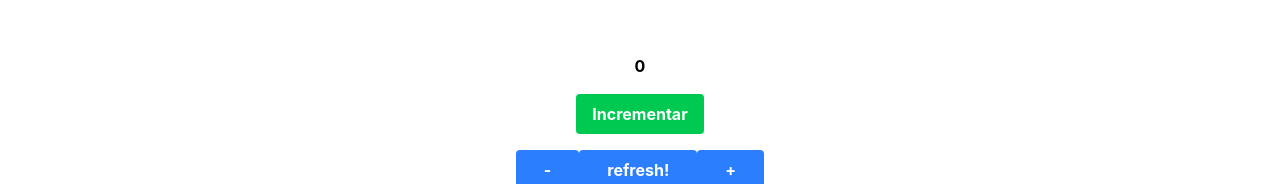
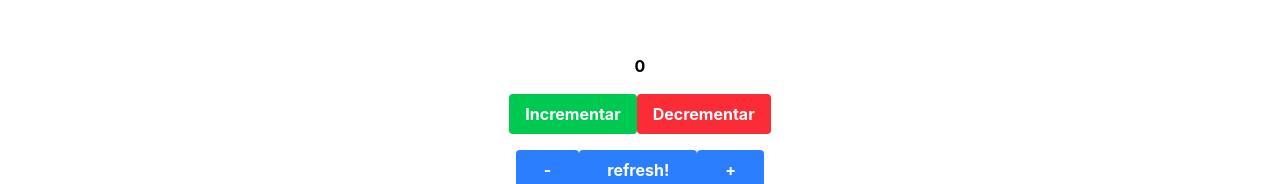
Before and after one commit to edsarmiento/test-next-react, a Next.js app: page / in a window 1280 px wide. Shown: the part 150-334 px from the top of the page. Built offline with nearby package versions, Linux system fonts and the light colour scheme.

Commit message:
my counter component  added

```diff
--- a/app/page.tsx
+++ b/app/page.tsx
@@ -3,7 +3,7 @@
 import { useState } from 'react';
 import { FoxGallery } from '../components/FoxGallery'
 import { CustomButton } from '../components/CustomButton'
-import { Incrementer } from '../components/Incrementer'
+import { MyCounterComponent } from '../components/MyCounterComponent'
 
 export default function Home() {
   const [buttonState, setButtonState] = useState<boolean>(false);
@@ -13,7 +13,7 @@ export default function Home() {
     <div>
       <main className="flex min-h-screen items-center justify-center">
         <div>
-       <Incrementer/>
+       <MyCounterComponent/>
 
           <div className="flex items-center justify-center pb-8">
 
--- a/components/Incrementer.tsx
+++ b/components/MyCounterComponent.tsx
@@ -1,11 +1,15 @@
 import {useState, useEffect} from 'react'
 
-export const Incrementer = () => {
+export const MyCounterComponent = () => {
 
   const [counter, setCounter] = useState<number>(0);
 
   const incrementar: React.MouseEventHandler<HTMLButtonElement> = () => {
     setCounter(prev => prev + 1);
+  };
+
+  const decrementar: React.MouseEventHandler<HTMLButtonElement> = () => {
+    setCounter(prev => prev - 1);
   };
 
   useEffect(() => {
@@ -25,6 +29,13 @@ export const Incrementer = () => {
             >
             Incrementar
             </button>
+
+            <button
+                className="bg-red-500 hover:bg-red-800 text-white font-bold py-2 px-4 rounded"
+                onClick={decrementar}
+            >
+            Decrementar
+            </button>
         </div>
     </div>
   </div>
```
